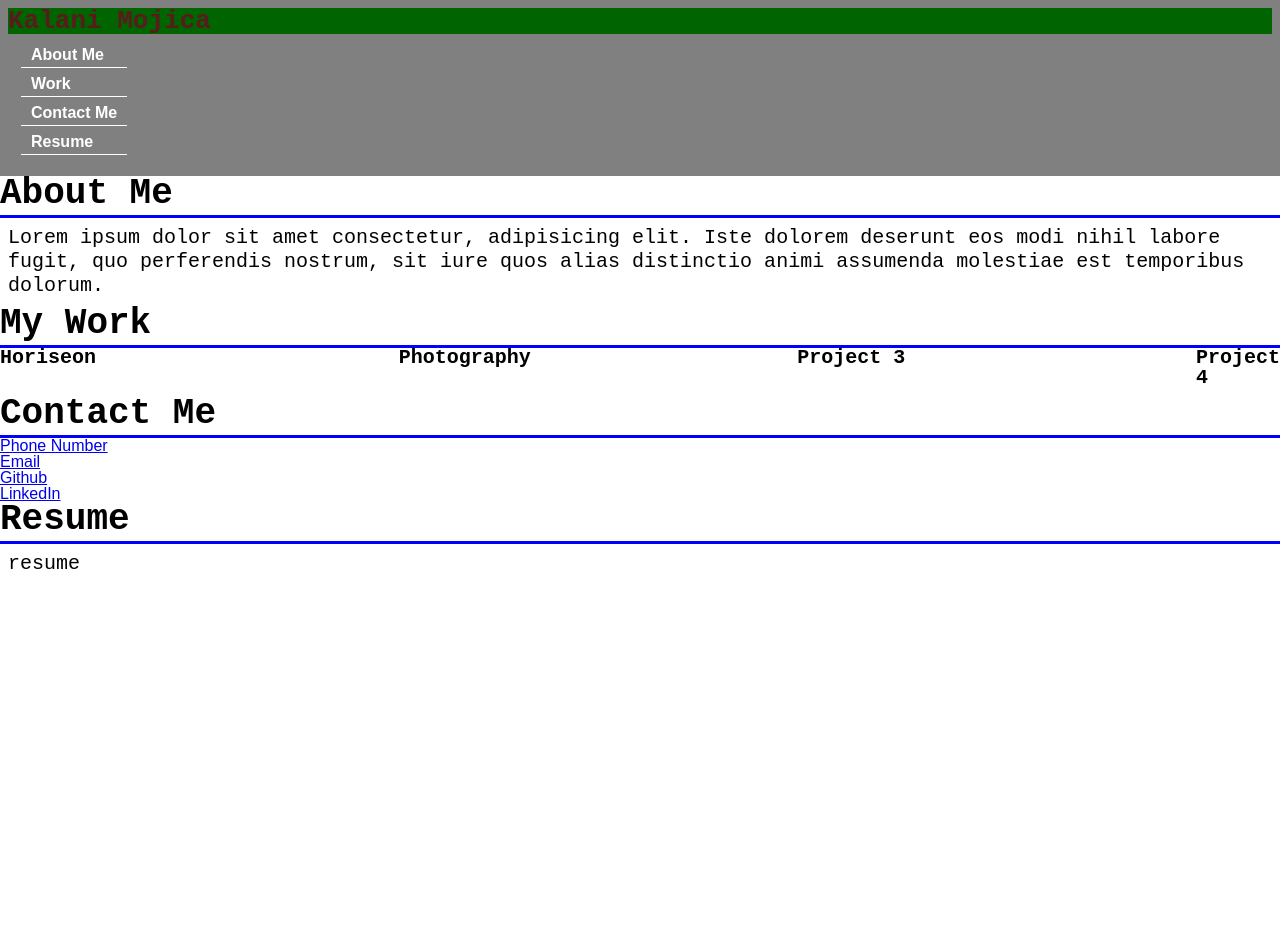
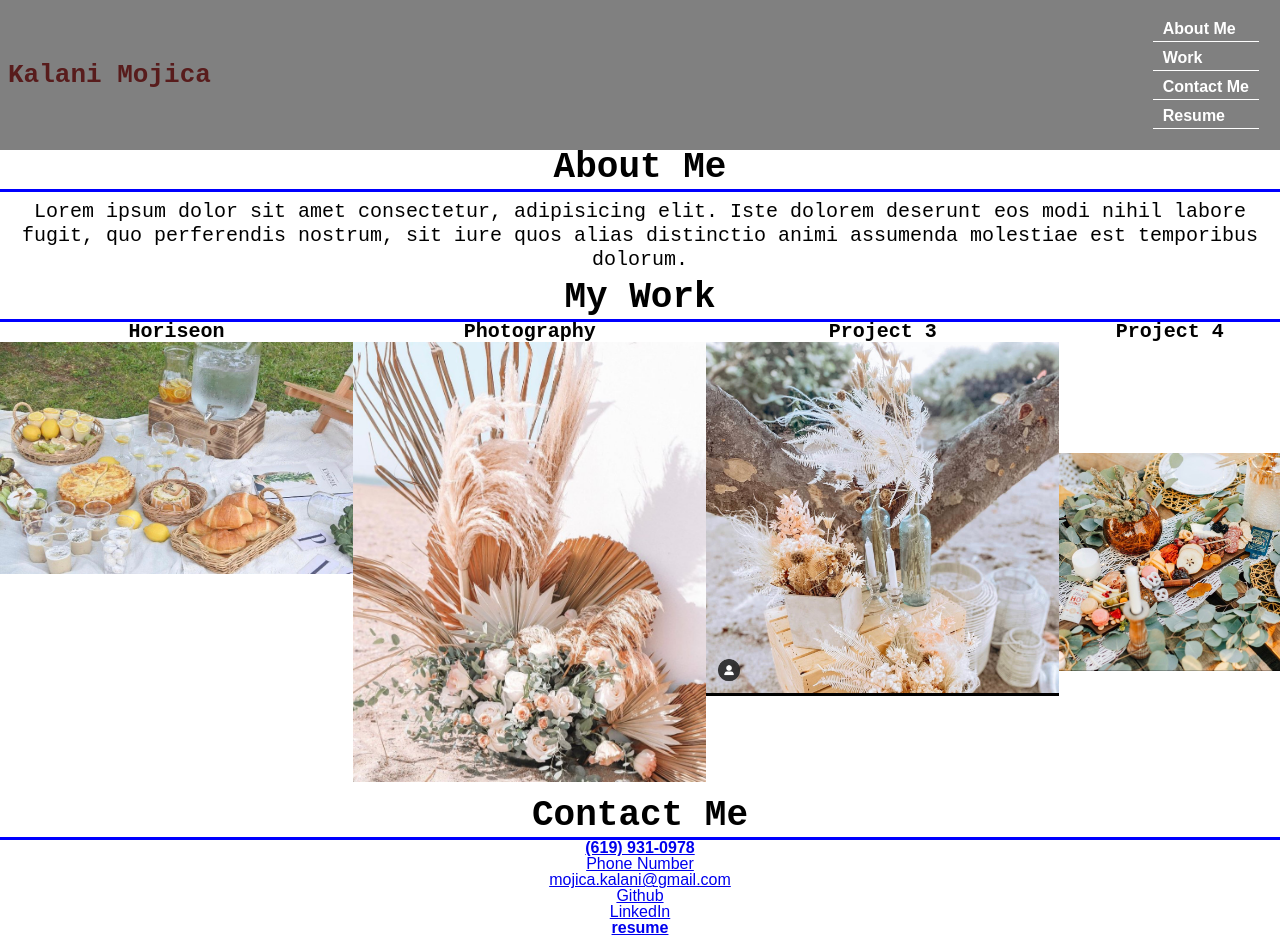
Before and after one commit to mojikalani/portfolio, a plain HTML site: page index.html in a window 1280 px wide. Before the commit the page ends 800 px from the top, so only its background shows below. Drawn offline with Linux system fonts and the light colour scheme.

Commit message:
media screen added for phone, tablet, and desktop

```diff
--- a/assets/css/styles.css
+++ b/assets/css/styles.css
@@ -56,12 +56,7 @@ h3{
 
 /* Header section  */
 
-#background_block {
-  width: 100%;
-  margin: 0 auto;
-  padding: 0;
-  background-color: var(--clr-darkgreen);
-}
+
 
 
 
@@ -125,6 +120,8 @@ p{
 img {
   display: block;
   margin: auto;
+  max-width: 100%;
+  height: auto;
 }
 .flex-row {
   display: flex;
@@ -172,6 +169,23 @@ img {
 
 /* Resume section */
 /* using a mobile-first approach, use `min-width` values going from narrow -> wide for a responsive design */
+@media screen and (min-width: 576px) {
+  .container,
+  .project {
+    display: flex;
+    flex-direction: column;
+    flex-wrap: wrap;
+
+  }
+
+  .flex-row {
+    text-align: center;
+    display: flex;
+    flex-direction: column;
+  }
+
+}
+
 @media screen and (min-width: 768px) {
   header{
     flex-direction: row;
@@ -183,6 +197,13 @@ img {
   .page-title {
     align-items: right;
   }
+}
 
-
+@media screen and (min-width: 992px) {
+  header{
+    flex-direction: row;
+    flex-wrap: wrap;
+    justify-content: space-between;
+    padding: 2;
+  }
 }
--- a/index.html
+++ b/index.html
@@ -41,7 +41,7 @@
                                 <div class="container">
                                     <div class="project">
                                     <h3 id="">Horiseon</h3>
-                                    <!-- <img src="assets/Images/IMG_7320.jpeg" alt="Image for Horiseon" />  -->
+                                    <img src="assets/Images/IMG_7320.jpeg" alt="Image for Horiseon" />
                                     <p>
 
                                     </p>
@@ -51,7 +51,7 @@
                                 <div class="container">
                                 <div class="project">
                                     <h3>Photography</h3>
-                                    <!-- <img src="assets/Images/IMG_7327.jpeg" alt="Image for Photography" /> -->
+                                    <img src="assets/Images/IMG_7327.jpeg" alt="Image for Photography" />
                                     <p>
 
                                     </p>
@@ -60,7 +60,7 @@
                                 <div class="container">
                                 <div class="project">
                                     <h3>Project 3</h3>
-                                    <!-- <img src="assets/Images/IMG_7331.jpeg" alt="Image for Project 3" /> -->
+                                <img src="assets/Images/IMG_7331.jpeg" alt="Image for Project 3" />
                                     <p>
 
                                     </p>
@@ -68,7 +68,7 @@
                                 </div>
                                 <div class="project">
                                     <h3>Project 4</h3>
-                                    <!-- <img src="assets/Images/IMG_7332.jpeg" alt="Image for Project 4" /> -->
+                                    <img src="assets/Images/IMG_7332.jpeg" alt="Image for Project 4" />
                                     <p>
                                     </p>
                             </div>
@@ -77,29 +77,22 @@
                 </section>
 
                 <section class="flex-row">
-                <section id="contact-me" class="contact-me">
+
+                </section>
+            </main>
+            <footer class="footer">
+                <section id="contact-me" class="flex-row">
                     <!-- Contact section -->
 
                         <h2>Contact Me</h2>
                         <ul>
-                            <li><a href="#">Phone Number</a></li>
-                            <li><a href="#">Email</a></li>
-                            <li><a href="#">Github</a></li>
-                            <li><a href="#">LinkedIn</a></li>
+                            <li><a href="6199310978"><h4>(619) 931-0978</h4>Phone Number</a></li>
+                            <li><a href="mojica.kalani@gmail.com">mojica.kalani@gmail.com</a></li>
+                            <li><a href="https://github.com/mojikalani">Github</a></li>
+                            <li><a href="https://www.linkedin.com/in/kalani-mojica-132042206/">LinkedIn</a></li>
+                            <li><a href="#"><h4>resume</h4></a></li>
                         </ul>
-
-                </section>
-                    <!-- resume section -->
-                    <section id="resume" class="resume">
-                        <h2>Resume</h2>
-                        <p>resume</p>
                     </section>
-                </section>
-            </main>
-            <div class="footer">
-                <h2></h2>
-                <p></p>
-            </div>
-
+                    </footer>
     </body>
 </html>
```
